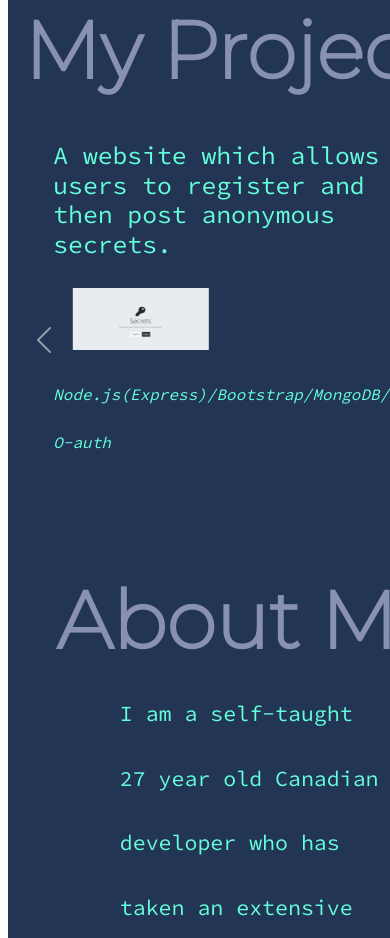
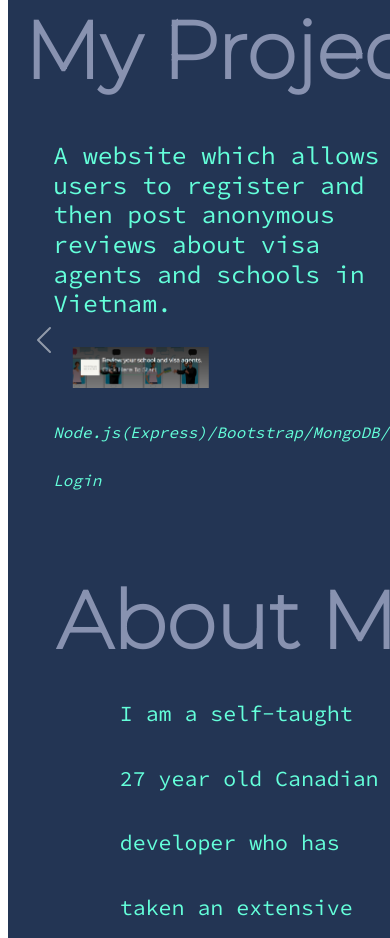
Before and after one commit to Rezahojjati/cv, a plain HTML site: page index.html in a window 390 px wide. Shown: the part 1335-2273 px from the top of the page. Drawn offline with nearby package versions, Linux system fonts and the light colour scheme.

Commit message:
responsive

```diff
--- a/index.html
+++ b/index.html
@@ -87,9 +87,9 @@
       <div id="slide-show" class="carousel slide" data-bs-ride="carousel">
         <div class="carousel-inner projects">
           <div class="carousel-item active">
-            <h2>A website which allows users to register and then post anonymous secrets.</h2>
-            <img class="projects-img" src="images/secrets.png" alt="dog-profile">
-            <em>Node.js(Express)/Bootstrap/MongoDB/EJS/Passport+Google O-auth</em>
+            <h2>A website which allows users to register and then post anonymous reviews about visa agents and schools in Vietnam.</h2>
+            <img class="projects-img" src="images/vnreviews.png" alt="dog-profile">
+            <em>Node.js(Express)/Bootstrap/MongoDB/EJS/Passport+Facebook-Login</em>
           </div>
           <div class="carousel-item">
             <h2>A personal React web application which allows me to see the current weather in my city, along with the latest world news from the New York Times API.</h2>
```
Also changed, not shown: images/ef it reference letter.png (deleted), images/kindy.png (deleted), images/vnreviews.png (added).
